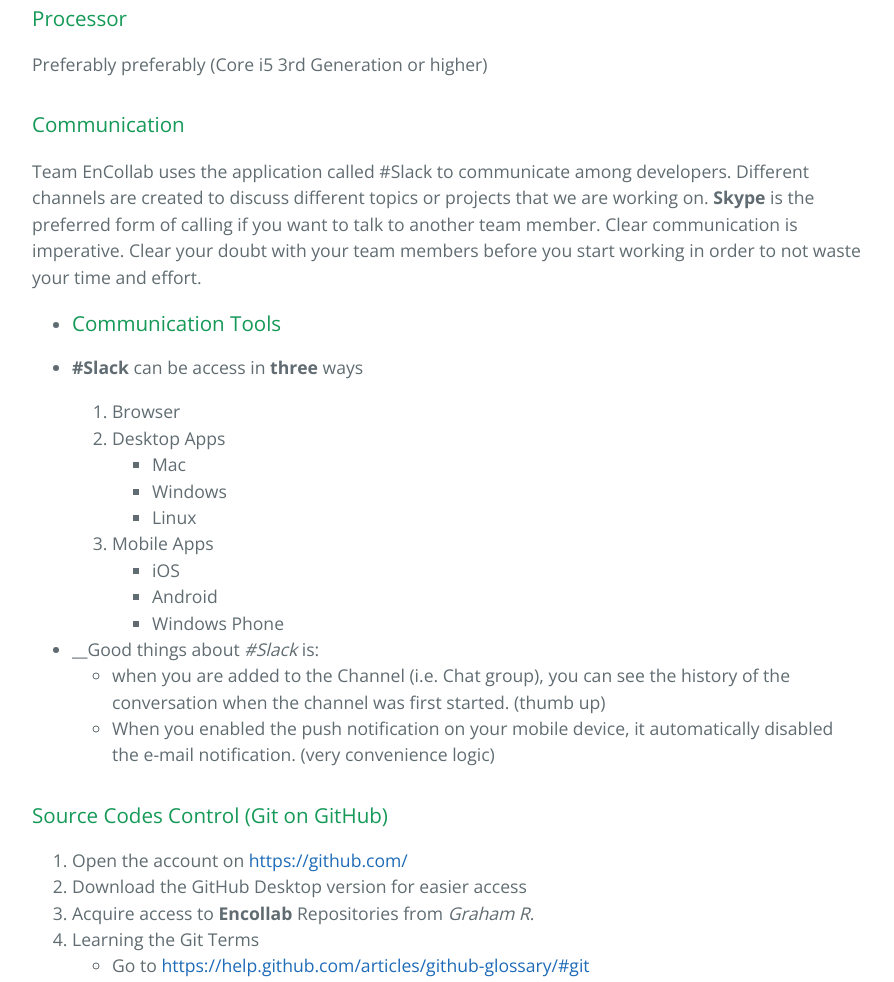
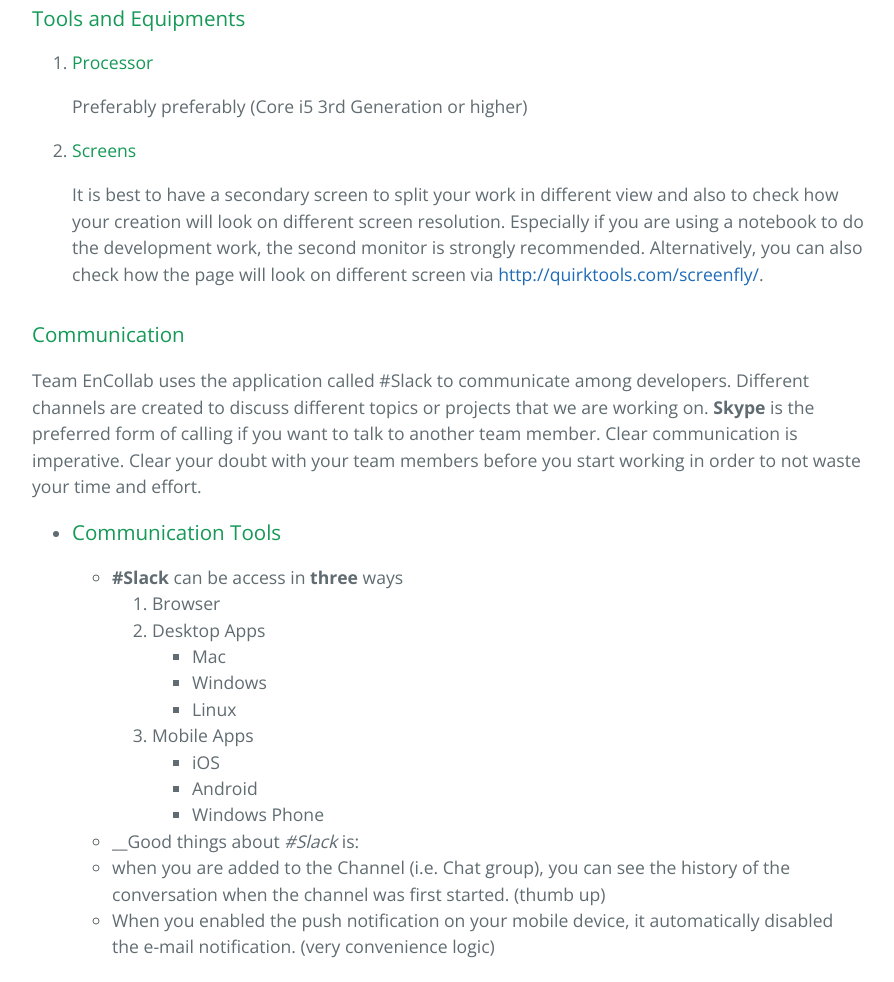
Before and after one commit to thesususoe/thesususoe.github.io, a plain HTML site: page index.html in a window 1280 px wide. Shown: the part 346-1328 px from the top of the page, without its empty margins (192-1086 px from the left). Drawn offline with nearby package versions, Linux system fonts and the light colour scheme.

Commit message:
Replace master branch with page content via GitHub

```diff
--- a/index.html
+++ b/index.html
@@ -17,9 +17,22 @@
 
     <section class="main-content">
       <h3>
-<a id="processor" class="anchor" href="#processor" aria-hidden="true"><span class="octicon octicon-link"></span></a>Processor</h3>
+<a id="tools-and-equipments" class="anchor" href="#tools-and-equipments" aria-hidden="true"><span class="octicon octicon-link"></span></a>Tools and Equipments</h3>
+
+<ol>
+<li>
+<h4>
+<a id="processor" class="anchor" href="#processor" aria-hidden="true"><span class="octicon octicon-link"></span></a>Processor</h4>
 
 <p>Preferably preferably (Core i5 3rd Generation or higher)</p>
+</li>
+<li>
+<h4>
+<a id="screens" class="anchor" href="#screens" aria-hidden="true"><span class="octicon octicon-link"></span></a>Screens</h4>
+
+<p>It is best to have a secondary screen to split your work in different view and also to check how your creation will look on different screen resolution. Especially if you are using a notebook to do the development work, the second monitor is strongly recommended. Alternatively, you can also check how the page will look on different screen via <a href="http://quirktools.com/screenfly/">http://quirktools.com/screenfly/</a>. </p>
+</li>
+</ol>
 
 <h3>
 <a id="communication" class="anchor" href="#communication" aria-hidden="true"><span class="octicon octicon-link"></span></a>Communication</h3>
@@ -27,10 +40,13 @@
 <p>Team EnCollab uses the application called #Slack to communicate among developers. Different channels are created to discuss different topics or projects that we are working on. <strong>Skype</strong> is the preferred form of calling if you want to talk to another team member. Clear communication is imperative. Clear your doubt with your team members before you start working in order to not waste your time and effort.</p>
 
 <ul>
-<li><h3>
-<a id="communication-tools" class="anchor" href="#communication-tools" aria-hidden="true"><span class="octicon octicon-link"></span></a>Communication Tools</h3></li>
 <li>
-<p><strong>#Slack</strong> can be access in <strong>three</strong> ways</p>
+<h3>
+<a id="communication-tools" class="anchor" href="#communication-tools" aria-hidden="true"><span class="octicon octicon-link"></span></a>Communication Tools</h3>
+
+<ul>
+<li>
+<strong>#Slack</strong> can be access in <strong>three</strong> ways
 
 <ol>
 <li>Browser</li>
@@ -52,9 +68,7 @@
 </li>
 </ol>
 </li>
-<li>__Good things about <em>#Slack</em> is:
-
-<ul>
+<li>__Good things about <em>#Slack</em> is:</li>
 <li>when you are added to the Channel (i.e. Chat group), you can see the history of the conversation when the channel was first started. (thumb up)</li>
 <li>When you enabled the push notification on your mobile device, it automatically disabled the e-mail notification. (very convenience logic)</li>
 </ul>
```
Also changed, not shown: params.json (+1 -1 lines).
